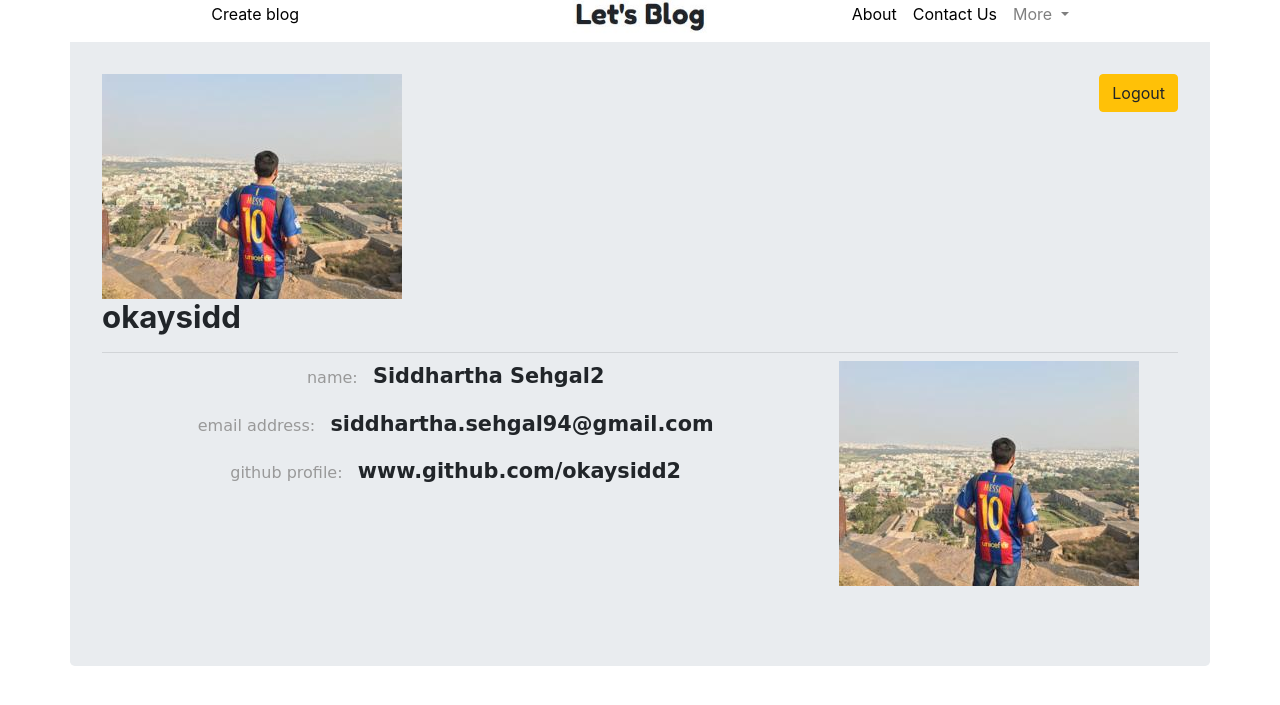
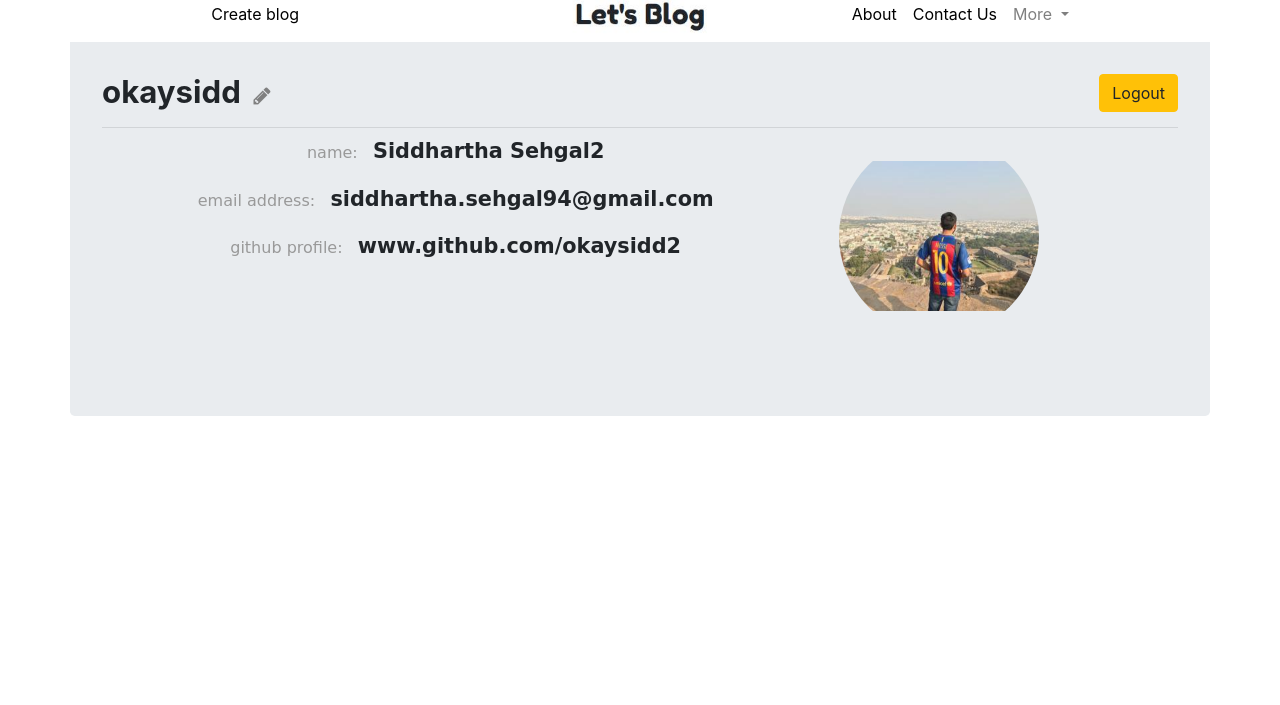
Before and after one commit to okaysidd/Blog-app, a Django app: page /profile/23/ in a window 1280 px wide. Shown: the part 14-719 px from the top of the page. Run offline with Django 3.2, Linux system fonts and the light colour scheme; a user stored in the database is signed in; data comes from the database, SQL or seed files in the repository; both versions use the stored data as it was after the commit; some libraries are stand-ins or nearby versions; some web fonts are replaced.

Commit message:
Profile pictures can be added now

```diff
--- a/teightJan/blogs_app/models.py
+++ b/teightJan/blogs_app/models.py
@@ -15,7 +15,7 @@ class Post_model(models.Model):
     modified_on = models.DateTimeField(blank=True, null=True)
 
     def get_absolute_url(self):
-        return reverse('system:about')
+        return reverse('blogs:post', kwargs={'pk':self.pk})
 
     def __str__(self):
         return self.title_original
--- a/teightJan/blogs_app/static/blogs_app/post_model_detail.css
+++ b/teightJan/blogs_app/static/blogs_app/post_model_detail.css
@@ -23,3 +23,9 @@ body {
   width: 20px;
   height: 17px;
 }
+.profile-pic {
+    width: 50px;
+    height: 50px;
+    border-radius: 50%;
+    object-fit: contain;
+}
--- a/teightJan/blogs_app/static/blogs_app/post_model_list.css
+++ b/teightJan/blogs_app/static/blogs_app/post_model_list.css
@@ -33,3 +33,9 @@ body {
 .black-href {
     color: black;
 }
+.profile-pic {
+    width: 50px;
+    height: 50px;
+    border-radius: 50%;
+    object-fit: contain;
+}
--- a/teightJan/blogs_app/templates/blogs_app/post_model_form.html
+++ b/teightJan/blogs_app/templates/blogs_app/post_model_form.html
@@ -15,7 +15,8 @@
       </div>
       <div class="col-md-3">
         <div class="profile">
-          {{ user.get_username }}
+            <a href="{% url 'users:view-profile' pk=user.pk %}"><img class="profile-pic" src="{{ profile_pic.url }}" alt="No pic found">
+            {{ user.get_username }}</a>
         </div>
       </div>
     </div>
--- a/teightJan/blogs_app/templates/blogs_app/post_model_update.html
+++ b/teightJan/blogs_app/templates/blogs_app/post_model_update.html
@@ -16,7 +16,8 @@
       </div>
       <div class="col-md-3">
         <div class="profile">
-          {{ user.get_username }}
+            <a href="{% url 'users:view-profile' pk=user.pk %}"><img class="profile-pic" src="{{ profile_pic.url }}" alt="No pic found">
+            {{ user.get_username }}</a>
         </div>
       </div>
     </div>
--- a/teightJan/system_app/templates/system_app/base.html
+++ b/teightJan/system_app/templates/system_app/base.html
@@ -4,6 +4,7 @@
 <html lang="en" dir="ltr">
   <head>
     <meta charset="utf-8">
+    <link rel="stylesheet" href="https://cdnjs.cloudflare.com/ajax/libs/font-awesome/4.7.0/css/font-awesome.min.css">
     <link href="https://fonts.googleapis.com/css?family=Fredoka+One" rel="stylesheet">
     <link href="https://fonts.googleapis.com/css?family=Expletus+Sans|Krona+One" rel="stylesheet">
     <link rel="stylesheet" href="https://stackpath.bootstrapcdn.com/bootstrap/4.1.3/css/bootstrap.min.css" integrity="sha384-MCw98/SFnGE8fJT3GXwEOngsV7Zt27NXFoaoApmYm81iuXoPkFOJwJ8ERdknLPMO" crossorigin="anonymous">
--- a/teightJan/users_app/models.py
+++ b/teightJan/users_app/models.py
@@ -8,6 +8,9 @@ class Author_model(models.Model):
     author_name = models.OneToOneField(User, on_delete=models.CASCADE, primary_key=True)
     git = models.URLField(max_length=128, blank=True)
     profile_pic = models.ImageField(default='default.jpeg', upload_to='profile_pics')
+
+    def get_absolute_url(self):
+        return reverse('users:view-profile', kwargs={'pk':self.pk})
 
     def __str__(self):
         return str(self.author_name)
--- a/teightJan/users_app/static/users_app/profile.css
+++ b/teightJan/users_app/static/users_app/profile.css
@@ -13,3 +13,12 @@ p {
 .logout-btn {
     float: right;
 }
+.profile-pic {
+    width: 200px;
+    height: 200px;
+    border-radius: 50%;
+    object-fit: contain;
+}
+.fa-pencil {
+    color: gray;
+}
--- a/teightJan/users_app/static/users_app/update_profile.css
+++ b/teightJan/users_app/static/users_app/update_profile.css
@@ -0,0 +1,3 @@
+.input-profile {
+    width: 70%
+}
--- a/teightJan/users_app/templates/users_app/profile.html
+++ b/teightJan/users_app/templates/users_app/profile.html
@@ -5,8 +5,11 @@
 <div class="container jumbotron">
     <div class="row">
         <div class="col-md-10">
-          <img src="{{ view_profile.profile_pic.url }}" alt="here">
-            <h4><span class="profile-info">{{ view_profile.author_name.username }}</span></h4>
+            <h4><span class="profile-info">{{ view_profile.author_name.username }}</span>
+            {% if view_profile.author_name == user %}
+            &nbsp<a href="{% url 'users:edit-profile' %}"><i class="fa fa-pencil" style="font-size:20px"></i></a>
+            {% endif %}
+            </h4>
         </div>
         <div class="col-md-2">
           {% if view_profile.author_name == user %}
@@ -26,19 +29,17 @@
             <p><span class="profile-label">name: </span>&nbsp&nbsp<span class="profile-info">{{ view_profile.author_name.first_name }} {{ view_profile.author_name.last_name }}</span></p>
           {% endif %}
         {% endif %}
-          <!-- <p><span class="profile-label">last name: </span>&nbsp&nbsp<span class="profile-info">{{ view_profile.author_name.last_name }}</span></p> -->
-        <!-- <p><span class="profile-label">username: </span>&nbsp&nbsp<span class="profile-info">{{ view_profile.author_name.username }}</span></p> -->
         <p><span class="profile-label">email address: </span>&nbsp&nbsp<span class="profile-info">{{ view_profile.author_name.email }}</span></p>
         {% if view_profile.git %}
             <p><span class="profile-label">github profile: </span>&nbsp&nbsp<span class="profile-info">{{ view_profile.git }}</p>
         {% endif %}
       </div>
       <div class="col-md-4">
-        <img src="{{ view_profile.profile_pic.url }}" alt="sorry no pic found"/>
+        <div class="profile-pic-div">
+            <img class="profile-pic" src="{{ view_profile.profile_pic.url }}" alt="sorry no pic found"/>
+        </div>
       </div>
     </div>
-    <!-- <p>{{ view_profile.profile_pic.url }}</p>
-    <p>{{ view_profile.profile_pic }}</p> -->
   </form>
 </div>
 {% endblock %}
--- a/teightJan/users_app/views.py
+++ b/teightJan/users_app/views.py
@@ -88,21 +88,14 @@ def updateProfile(request):
 
         display_profile.save()
 
+        return HttpResponseRedirect(reverse('users:view-profile', kwargs={'pk': display_user.pk}))
+
     context = {
-        'title': 'Edit Profile',
-        'user_form': user_form,
-        'profile_form': profile_form,
-        'display_user': display_user,
-        'display_profile' :display_profile,
-        }
+            'title': 'Edit Profile',
+            'user_form': user_form,
+            'profile_form': profile_form,
+            'display_user': display_user,
+            'display_profile' :display_profile,
+            }
 
     return render(request, 'users_app/update_profile.html', context=context)
-
-
-class UpdateProfileView(LoginRequiredMixin, UpdateView):
-    login_url = '/login/'
-    redirect_field_name = 'next'
-    template_name = 'users_app/update_profile.html'
-
-    model = User
-    fields = ['first_name', 'last_name', 'email']
```
Also changed, not shown: teightJan/blogs_app/static/blogs_app/post_model_form.css (+6 -4 lines), teightJan/blogs_app/static/blogs_app/post_model_update.css (+6 -1 lines), teightJan/blogs_app/templates/blogs_app/post_model_detail.html (+9 -2 lines), teightJan/blogs_app/templates/blogs_app/post_model_list.html (+10 -2 lines), teightJan/blogs_app/views.py (+12 -1 lines), teightJan/users_app/templates/users_app/update_profile.html (+5 -5 lines), teightJan/db.sqlite3, teightJan/users_app/media/profile_pics/CDEFC1C0-F122-4ABE-BB3E-84E8BDB7925B.JPG (added).
